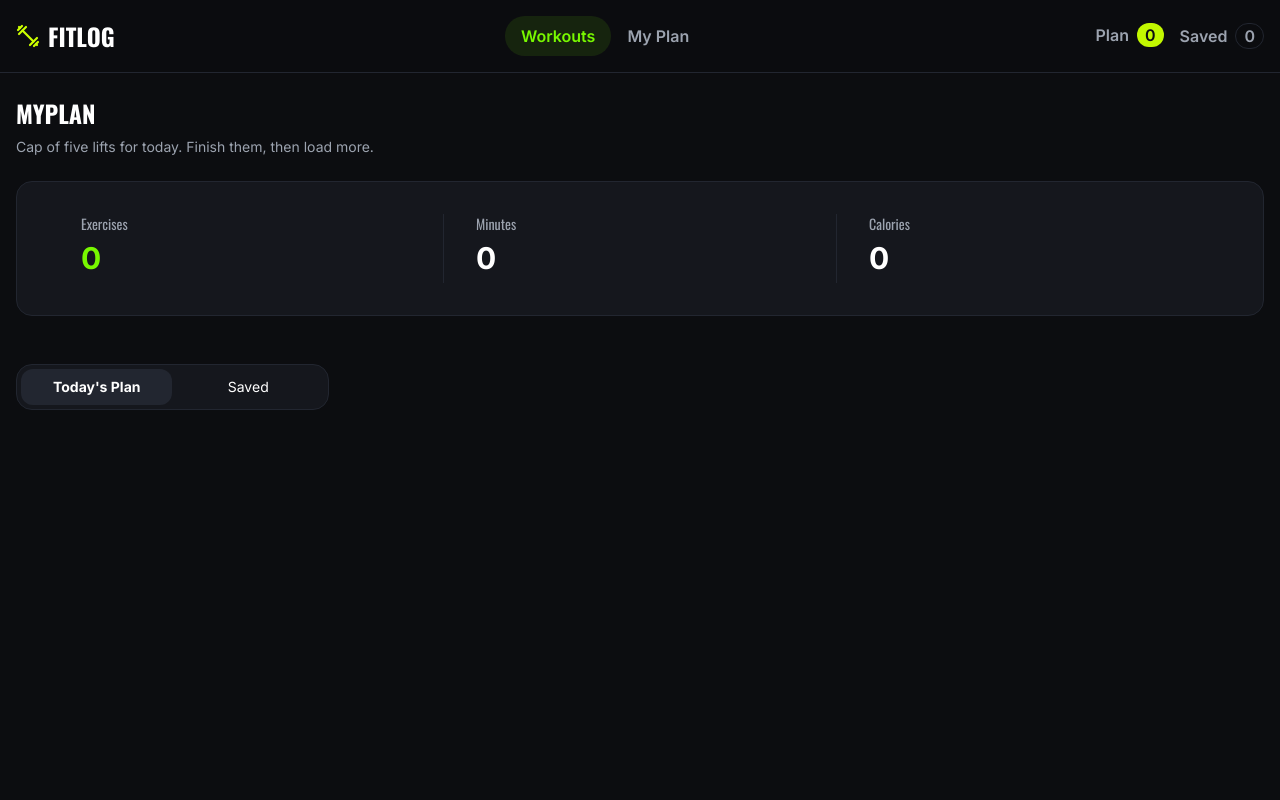
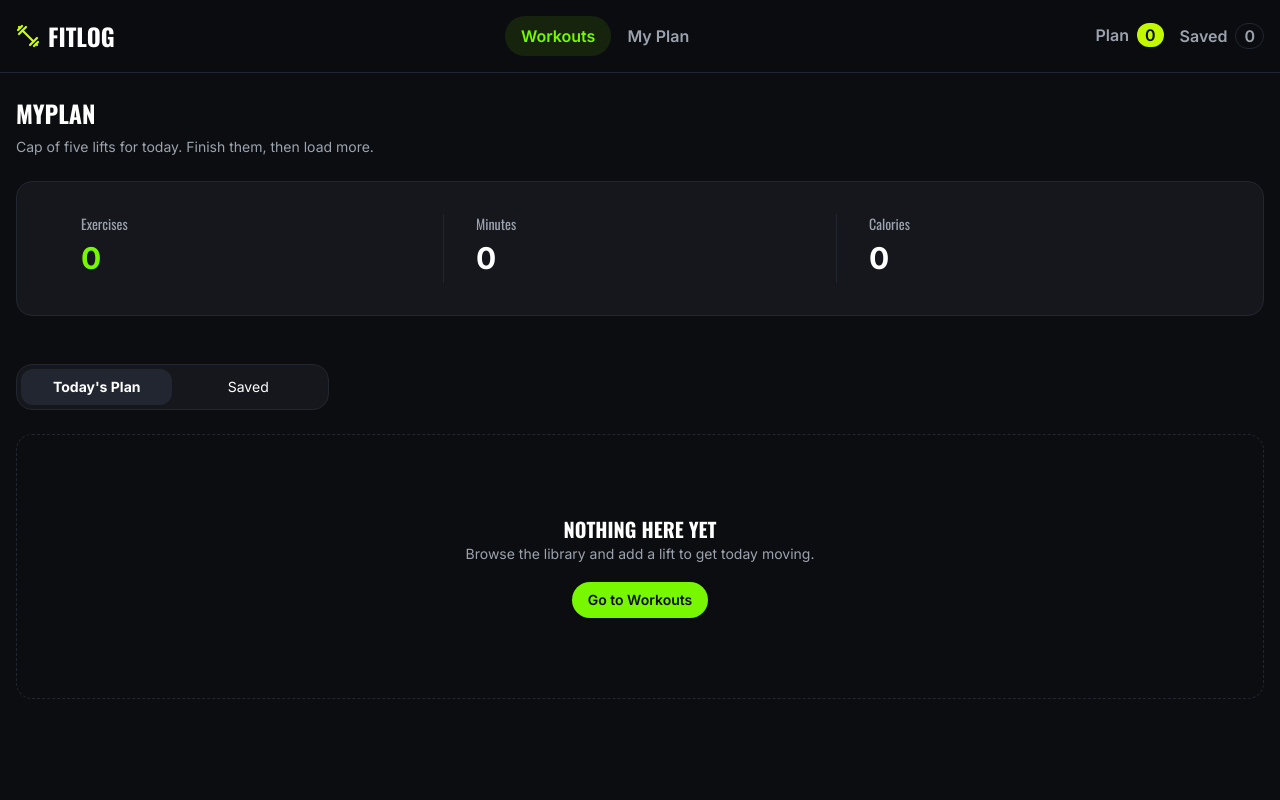
Before and after one commit to chowdhury-emon/fitlog, a Next.js app: page /my-plan in a window 1280 px wide. Shown: the top 800 px of the page. Built offline with nearby package versions, Linux system fonts and the light colour scheme.

Commit message:
feat: added empty message for my plan card container

```diff
--- a/app/my-plan/page.tsx
+++ b/app/my-plan/page.tsx
@@ -3,6 +3,7 @@ import { useContext, useState } from "react";
 import MetricSummaryCard from "@/components/MyPlan/MetricSummaryCard";
 import { WorkoutContext } from "@/app/contexts/WorkoutContext";
 import MyPlanWokoutCard from "@/components/MyPlan/MyPlanWokoutCard";
+import Link from "next/link";
 
 type ActiveLink = "plan" | "saved";
 
@@ -41,7 +42,21 @@ export default function MyPlan() {
             <MyPlanWokoutCard key={workout.id} workout={workout} />
           ))
         }
-      </section>
-    </div>
+
+        {/* EMPTY MESSAGE */}
+        <div className={`border border-border border-dashed rounded-2xl place-items-center py-20
+        ${activeLink === "plan" && planWokout?.length === 0 ||
+            activeLink === "saved" && savedWorkout?.length === 0
+            ? "grid" : "hidden"} `} >
+          <h2 className="text-xl font-bold">NOTHING HERE YET</h2>
+          <p className="text-sm/relaxed text-muted">Browse the library and add a lift to get today moving.</p>
+          <Link className="p-4 py-2 mt-4 bg-primary text-background text-sm font-semibold rounded-full" href={"/"}>
+            Go to Workouts
+          </Link>
+        </div>
+
+      </section >
+
+    </div >
   )
 }
```
